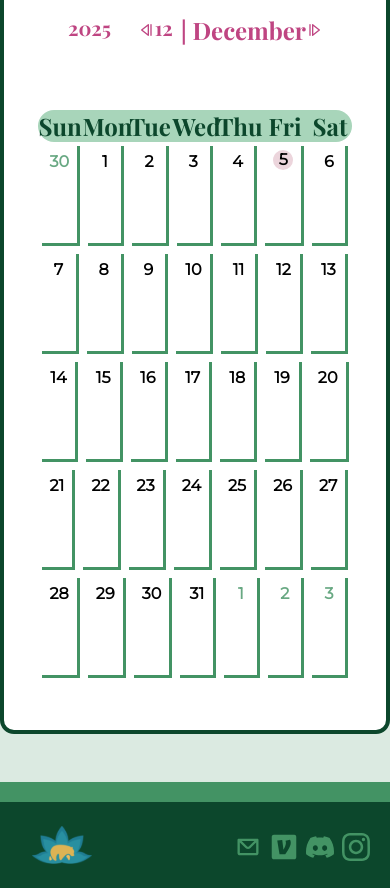
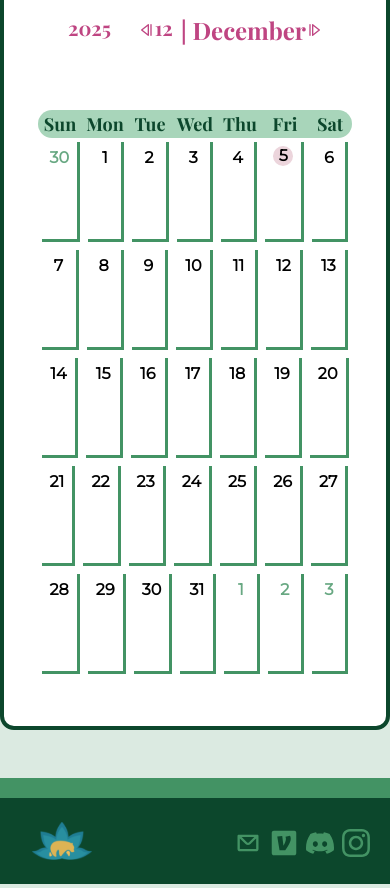
Before and after one commit to acm-ucr/vsa-website, a Next.js app: page /events in a window 390 px wide. Shown: the part 1876-2764 px from the top of the page. Built offline with nearby package versions, Linux system fonts and the light colour scheme; no server answers.

Commit message:
Weekday tweak

```diff
--- a/src/components/ui/calendar.tsx
+++ b/src/components/ui/calendar.tsx
@@ -208,7 +208,7 @@ function Calendar({
           "grid grid-cols-7 text-center text-sm rounded-full bg-vsa-green-200",
         ),
         weekday: cn(
-          "text-muted-foreground rounded-md flex-1 text-2xl select-none text-vsa-green-400",
+          "text-muted-foreground rounded-md flex-1 text-lg sm:text-2xl select-none text-vsa-green-400",
         ),
         week: cn("flex w-full font-vsa-alt text-black font-bold"),
         week_number_header: cn("select-none w-(--cell-size)"),
```
